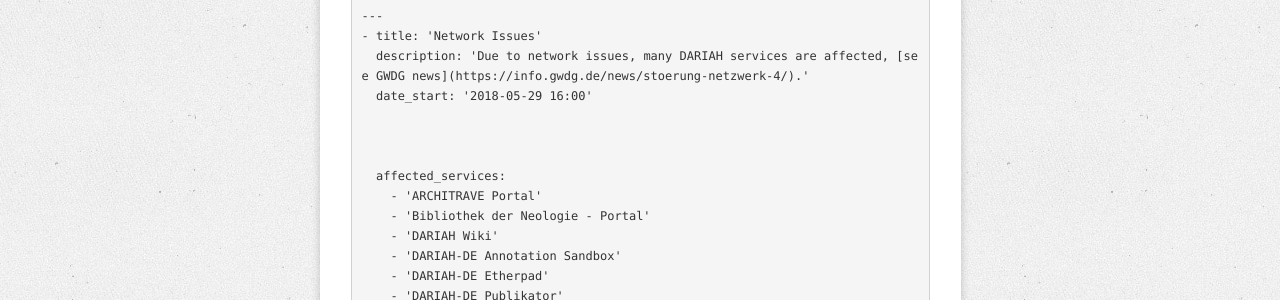
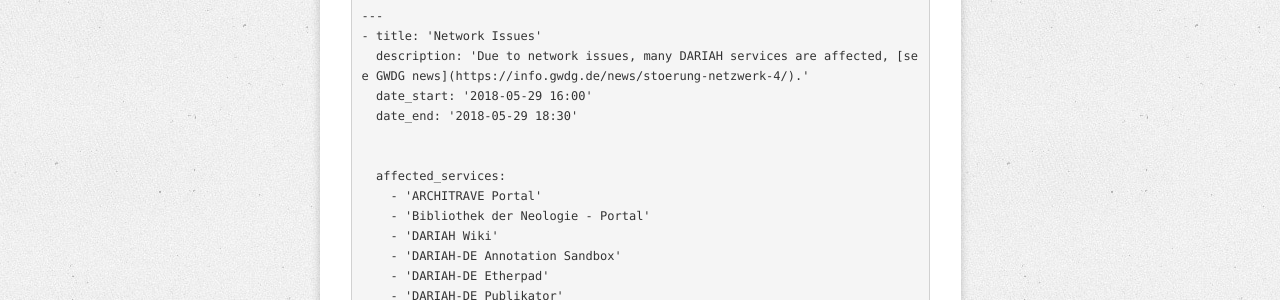
Before and after one commit to DARIAH-DE/status, a Jekyll site: the page built from currentdata.md, in a window 1280 px wide and 900 px high. Shown: the part 168-468 px from the top of the window. Built offline with Jekyll 4.4.1, drawn with Linux system fonts in a browser that asks for light colours; our own code applies the rules of GitHub Pages for plain Markdown files.

Commit message:
End of network outage

```diff
--- a/_data/outages.yaml
+++ b/_data/outages.yaml
@@ -2,6 +2,7 @@
 - title: 'Network Issues'
   description: 'Due to network issues, many DARIAH services are affected, [see GWDG news](https://info.gwdg.de/news/stoerung-netzwerk-4/).'
   date_start: '2018-05-29 16:00'
+  date_end: '2018-05-29 18:30'
   affected:
     - '/infrastructure/gwdg-esx'
     - '/infrastructure/gwdg-cloud'
```
